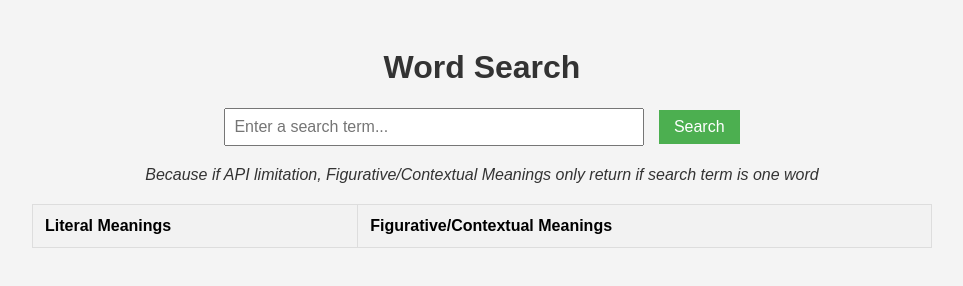
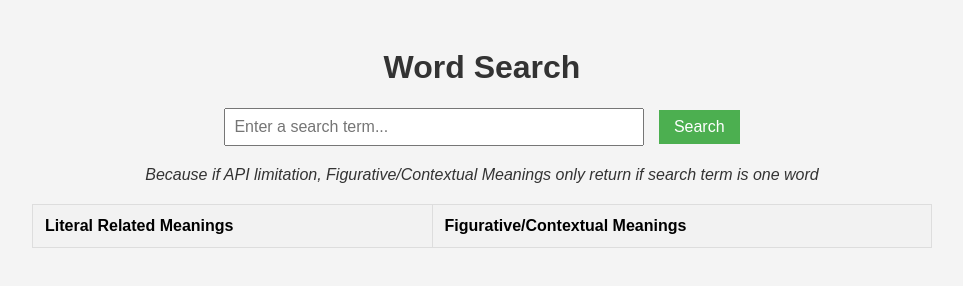
Before and after one commit to chaupham1092/wrdfnder, a plain HTML site: page index.html in a window 1280 px wide. Shown: the whole page, without its empty margins (158-1121 px from the left). Drawn offline with Linux system fonts and the light colour scheme.

Commit message:
Update index.html

```diff
--- a/index.html
+++ b/index.html
@@ -83,7 +83,7 @@
     <table id="results-table">
         <thead>
             <tr>
-                <th>Literal Meanings</th>
+                <th>Literal Related Meanings</th>
                 <th>Figurative/Contextual Meanings</th>
             </tr>
         </thead>
```
